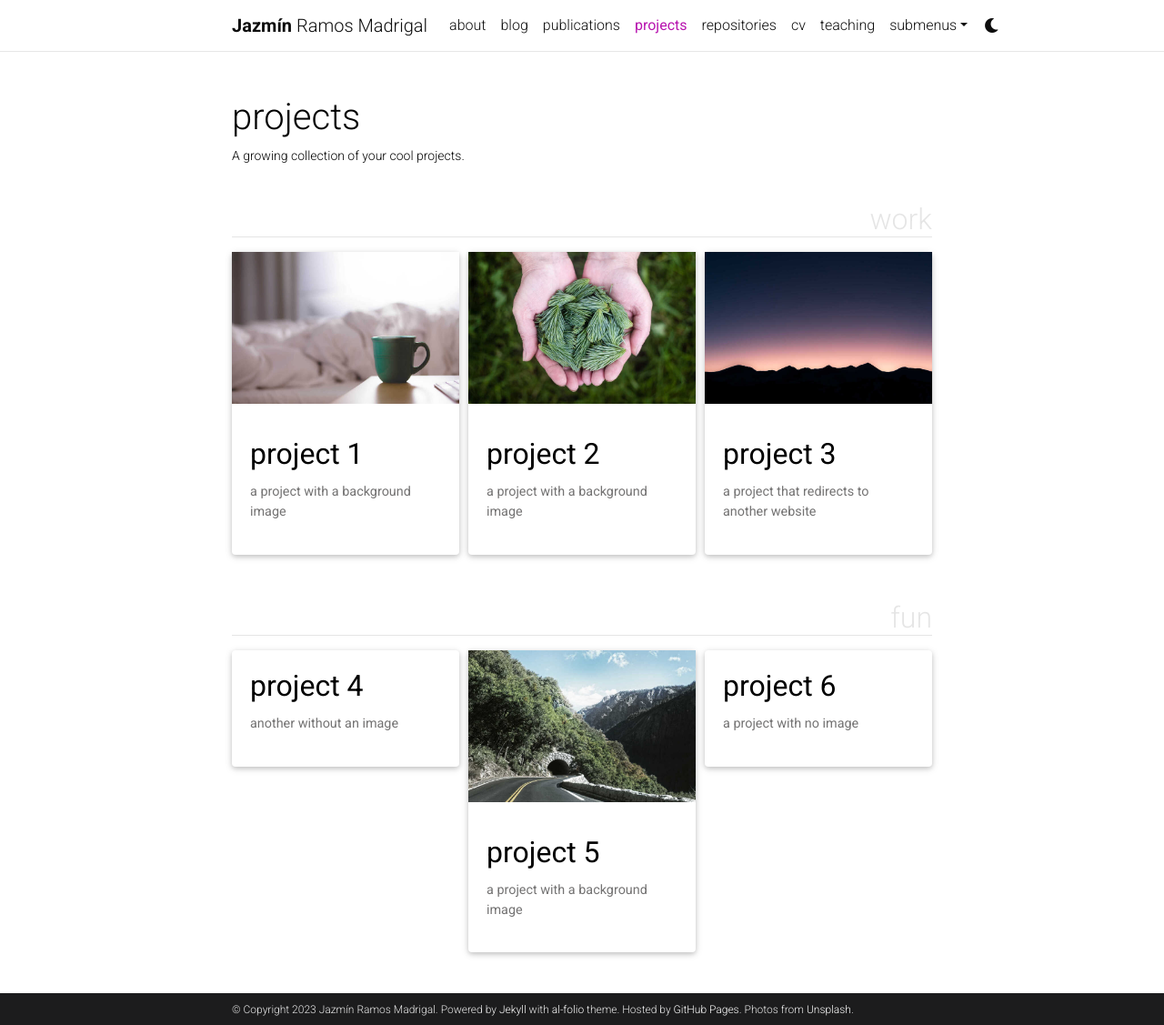
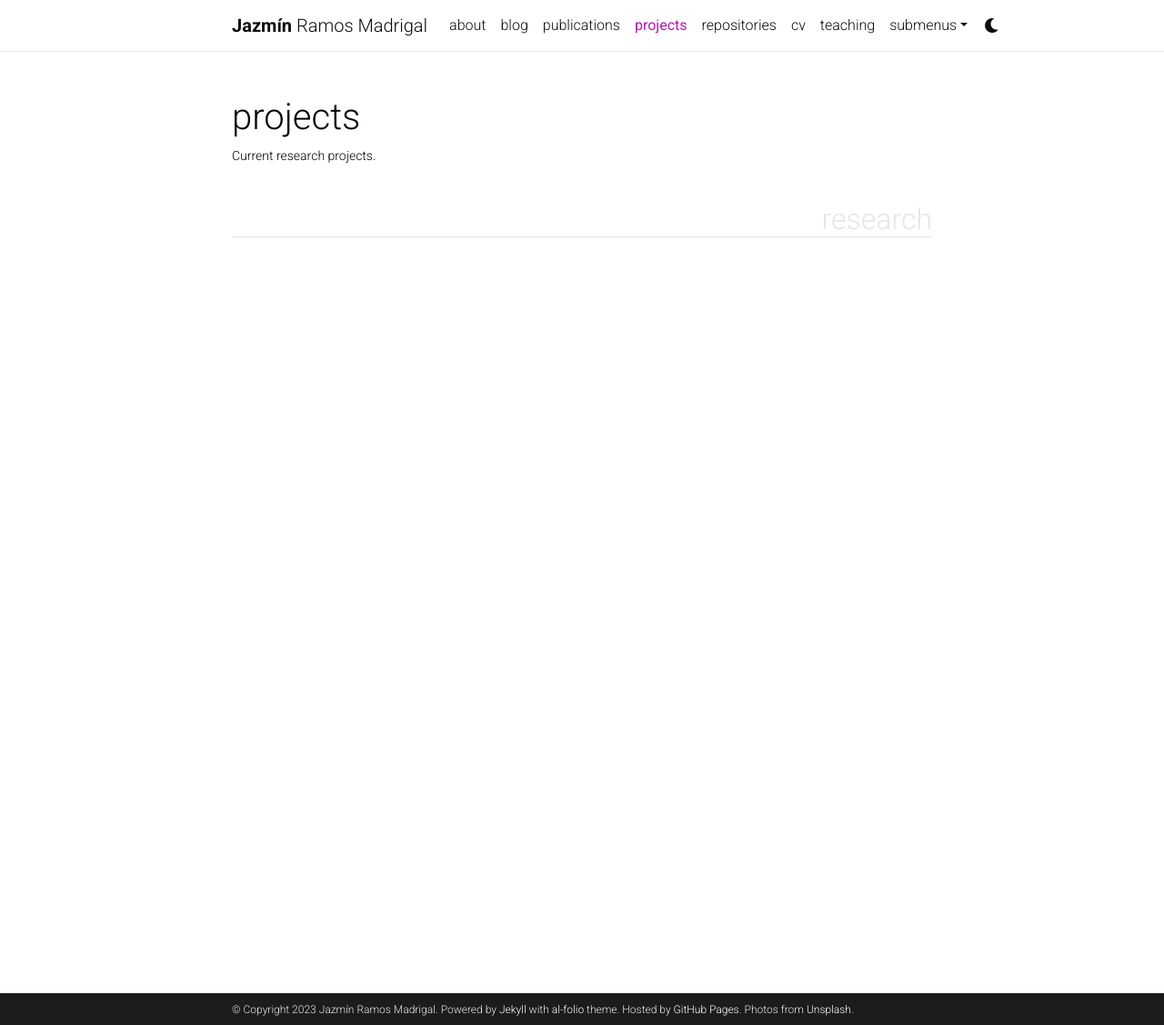
Before and after one commit to JazminRM/jazminrm.github.io, a Jekyll site: the page built from _pages/projects.md, in a window 1280 px wide and 1127 px high. Shown: the whole window at 91% size. Built offline with Jekyll 4.4.1, drawn with Linux system fonts in a browser that asks for light colours; full-size pictures stand in for the smaller copies a plugin makes; comment, search, counter and statistics services are not loaded; a style sheet for code colours, icons or effects is not loaded.

Commit message:
Update projects.md

```diff
--- a/_pages/projects.md
+++ b/_pages/projects.md
@@ -2,10 +2,10 @@
 layout: page
 title: projects
 permalink: /projects/
-description: A growing collection of your cool projects.
+description: Current research projects.
 nav: true
 nav_order: 2
-display_categories: [work, fun]
+display_categories: [research]
 horizontal: false
 ---
 
```
